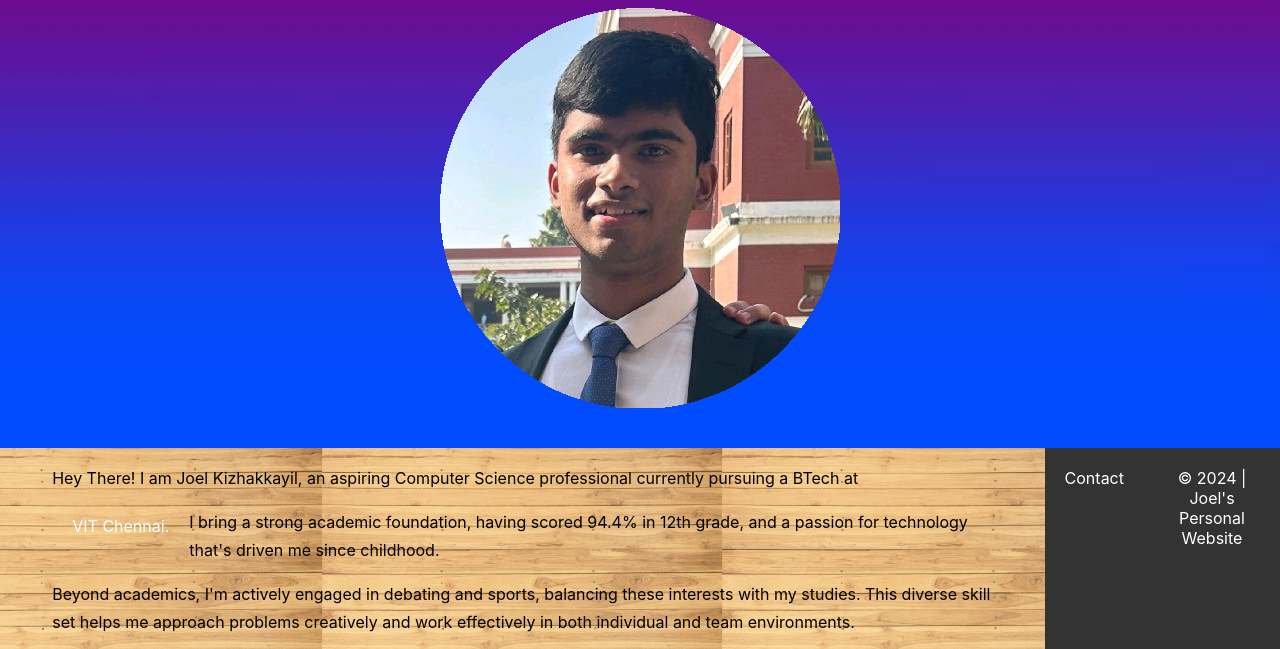
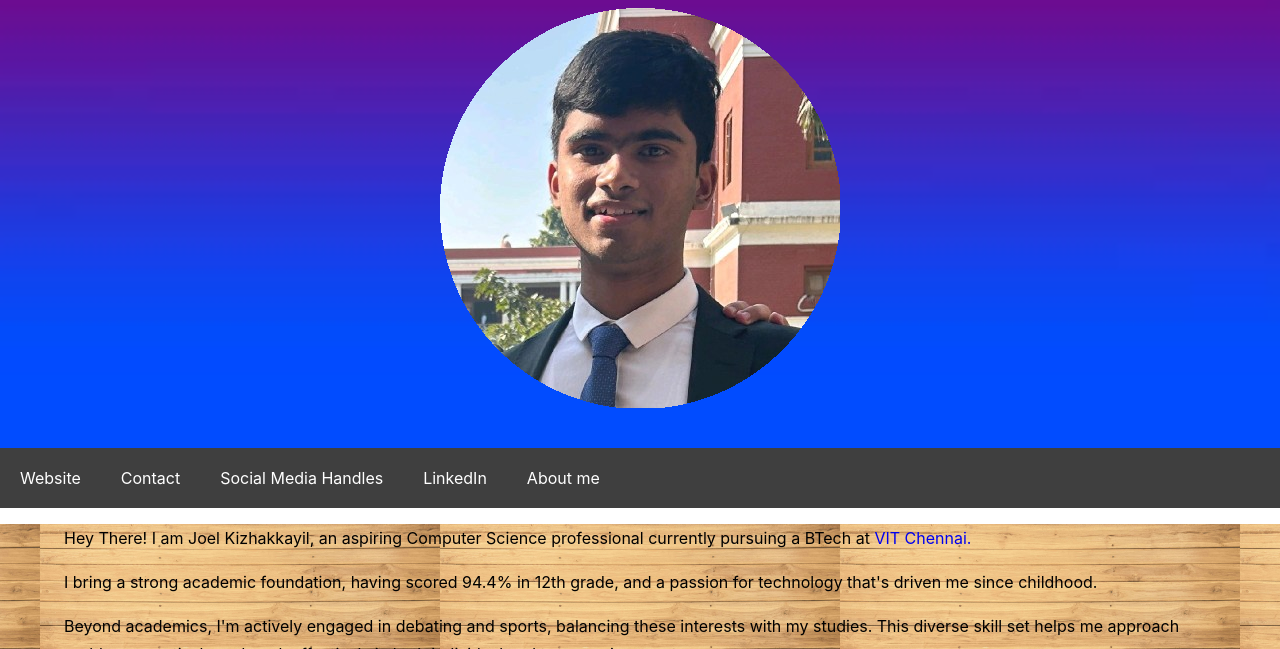
Before and after one commit to JoelKizhakkayil/joel, a plain HTML site: page index.html in a window 1280 px wide. Shown: the part 147-796 px from the top of the page. Drawn offline with Linux system fonts and the light colour scheme; files whose address does not match are found by name.

Commit message:
Update index.html

```diff
--- a/index.html
+++ b/index.html
@@ -8,10 +8,16 @@
 <body>
     <header>
         <a href="index.html"><h1>Joel's Personal Website</h1></a>
-        <img src="circular_joel_image.png" class="png" alt="Thats ME!">
-        </header>
-        <nav>
-            <main class="ind">
+        <img src="c:\Users\Admin\Downloads\circular_joel_image.png" class="png" alt="Thats ME!">
+    </header>
+    <nav>
+        <a href="index.html">Website</a>
+        <a target="_blank" href="contact.html">Contact</a>
+        <a target="_blank" href="social.html">Social Media Handles</a>
+        <a target="_blank" href="https://www.linkedin.com/in/joel-john-k-886535320/">LinkedIn</a>
+        <a target="_blank" href="background.html">About me</a>
+    </nav>
+        <main class="ind">
             <p> Hey There! I am Joel Kizhakkayil, an aspiring Computer Science professional currently pursuing a BTech at <a href="https://media.licdn.com/dms/image/v2/D5603AQHGfSmhFAjegw/profile-displayphoto-shrink_400_400/profile-displayphoto-shrink_400_400/0/1724576667691?e=1730332800&v=beta&t=XgMNbGExPUfAuUnWXgEJdHg6LX8kvCPxZvv2TW0wZ6I">VIT Chennai.</a></p>
             <p>I bring a strong academic foundation, having scored 94.4% in 12th grade, and a passion for technology that's driven me since childhood.</p>
             <p>Beyond academics, I'm actively engaged in debating and sports, balancing these interests with my studies. This diverse skill set helps me approach problems creatively and work effectively in both individual and team environments.</p>
@@ -63,5 +69,5 @@
             <a  target="_blank" href="contact.html">Contact</a>
             <a href="#" class="copyright">&copy; 2024 | Joel's Personal Website</a>
             </footer>
-        </body>
-    </html>
+ </body>
+</html>
```
